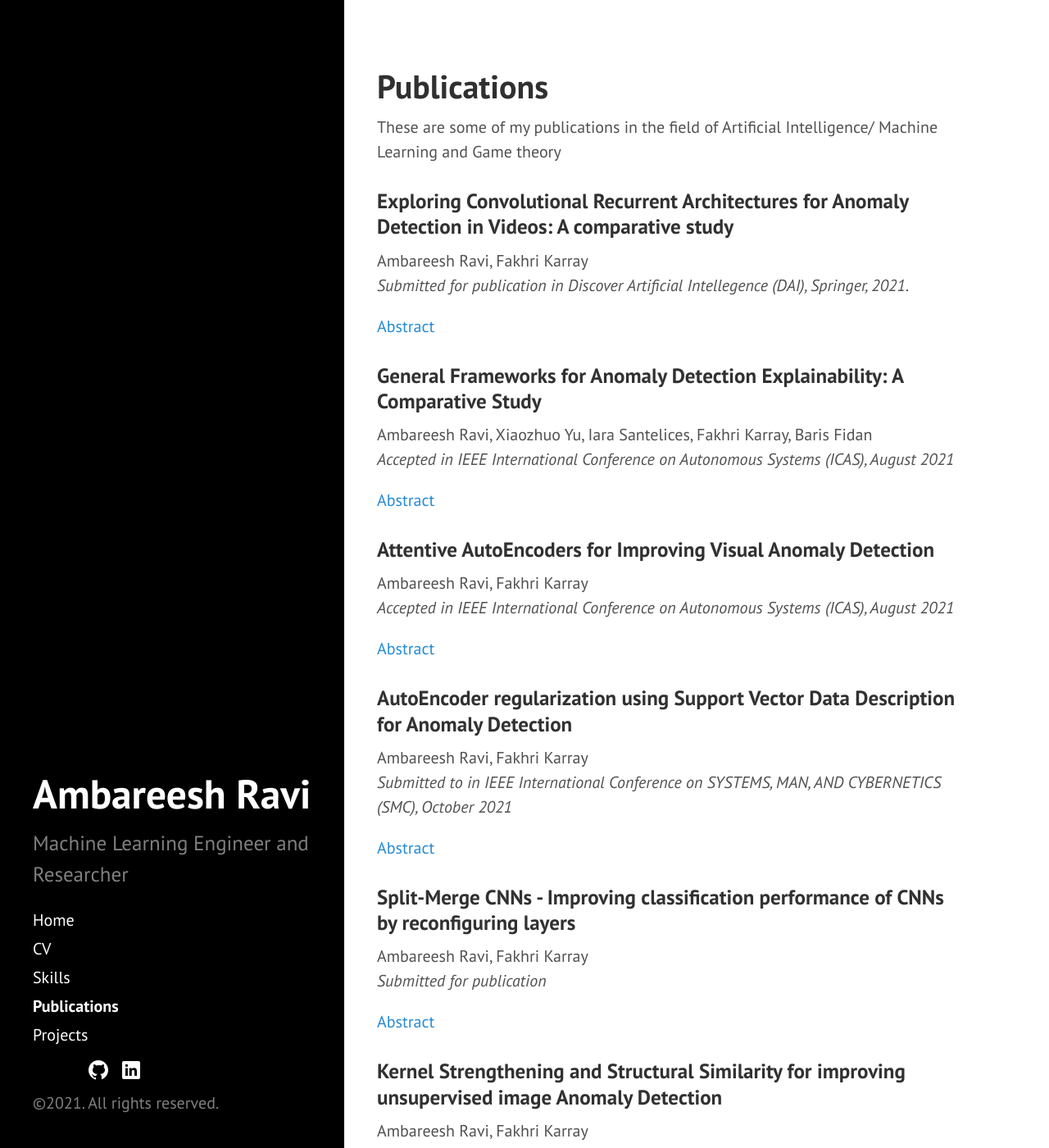
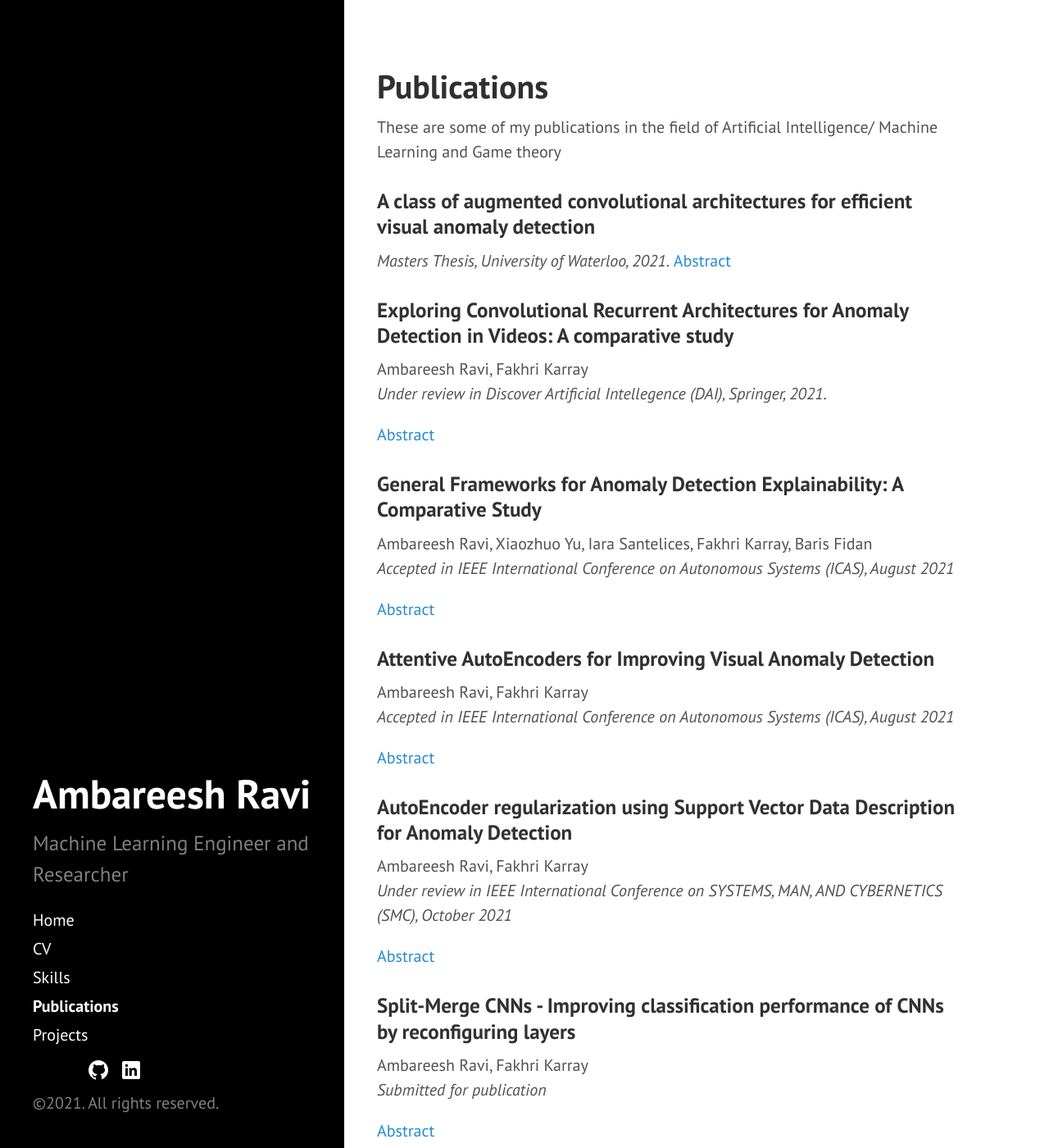
Before and after one commit to ambareeshravi/ambareeshravi.github.io, a Jekyll site: the page built from publications.md, in a window 1280 px wide and 1400 px high. Shown: the whole window at 82% size. Built offline with Jekyll 4.4.1, drawn with Linux system fonts in a browser that asks for light colours.

Commit message:
Update publications.md

```diff
--- a/publications.md
+++ b/publications.md
@@ -6,10 +6,15 @@ order: 4
 
 These are some of my publications in the field of Artificial Intelligence/ Machine Learning and Game theory
 
+### A class of augmented convolutional architectures for efficient visual anomaly detection
+
+_Masters Thesis, University of Waterloo, 2021._
+[Abstract](https://uwspace.uwaterloo.ca/handle/10012/17163)
+
 ### Exploring Convolutional Recurrent Architectures for Anomaly Detection in Videos: A comparative study
 
 Ambareesh Ravi, Fakhri Karray\
-_Submitted for publication in Discover Artificial Intellegence (DAI), Springer, 2021._
+_Under review in Discover Artificial Intellegence (DAI), Springer, 2021._
 
 [Abstract](/public/papers/crnn/)
 
@@ -30,7 +35,7 @@ _Accepted in IEEE International Conference on Autonomous Systems (ICAS), August
 ### AutoEncoder regularization using Support Vector Data Description for Anomaly Detection
 
 Ambareesh Ravi, Fakhri Karray\
-_Submitted to in IEEE International Conference on SYSTEMS, MAN, AND CYBERNETICS (SMC), October 2021_
+_Under review in IEEE International Conference on SYSTEMS, MAN, AND CYBERNETICS (SMC), October 2021_
 
 [Abstract](/public/papers/svdd/)
 
```
